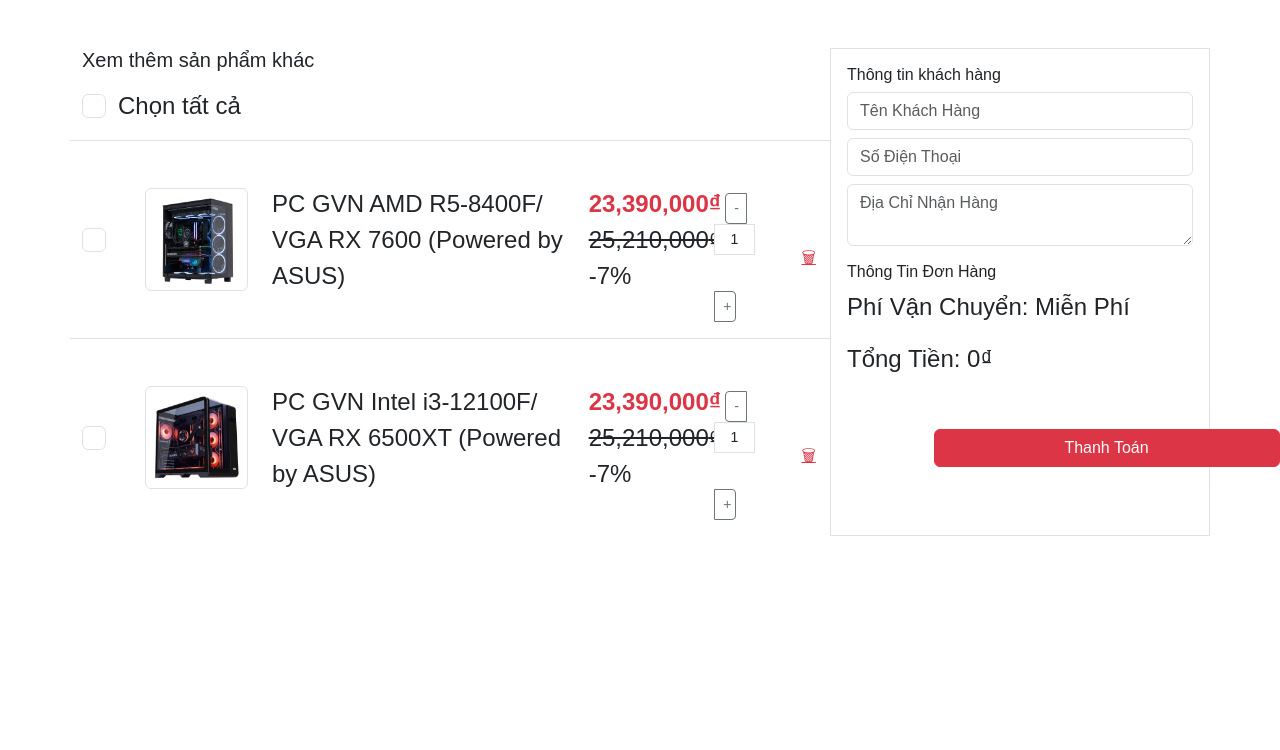
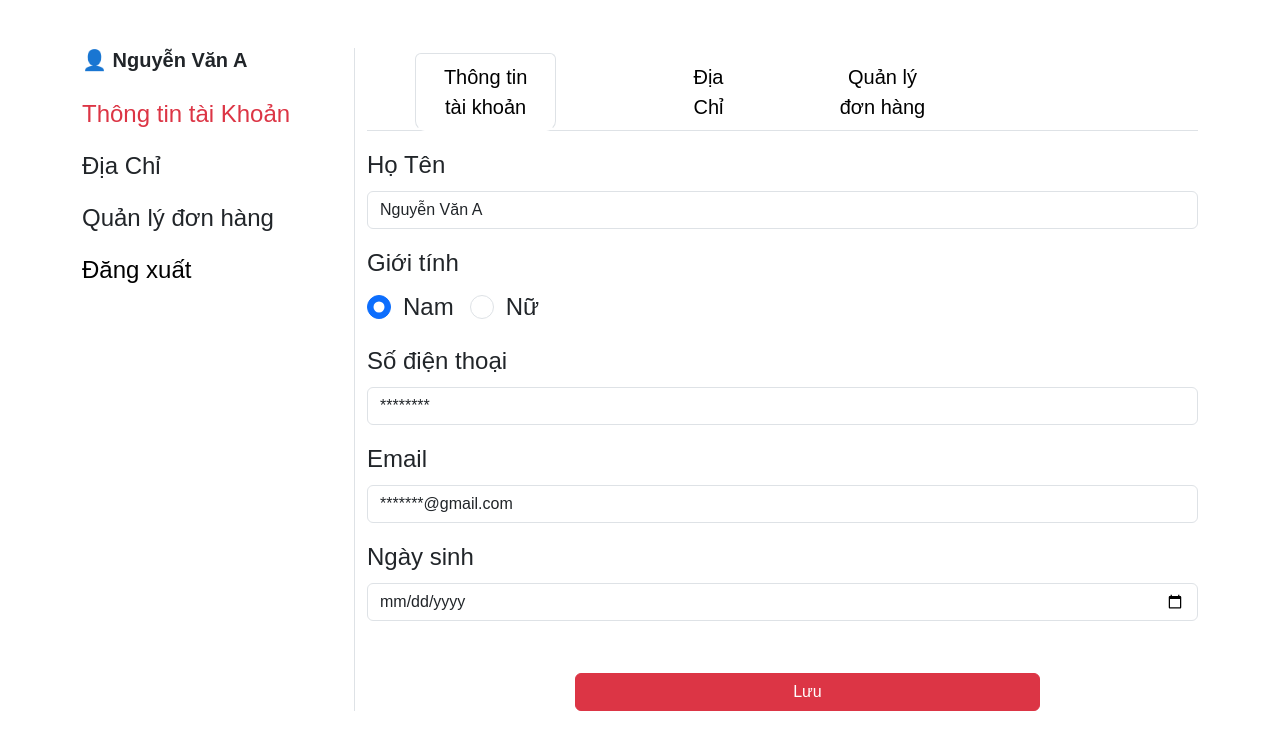
Before and after one commit to QH0106/E-commerce-Website, a React (Vite) app in the folder tip_b18_computer-ecommerce-fe/: page / in a window 1280 px wide. Shown: the top 750 px of the page. Built offline with nearby package versions, Linux system fonts and the light colour scheme.

Commit message:
add profile

```diff
--- a/tip_b18_computer-ecommerce-fe/package.json
+++ b/tip_b18_computer-ecommerce-fe/package.json
@@ -26,7 +26,8 @@
     "react-icons": "^5.5.0",
     "react-parallax-tilt": "^1.7.286",
     "react-router": "^7.3.0",
-    "react-router-dom": "^7.3.0"
+    "react-router-dom": "^7.3.0",
+    "react-toastify": "^11.0.5"
   },
   "devDependencies": {
     "@eslint/js": "^9.21.0",
--- a/tip_b18_computer-ecommerce-fe/src/App.jsx
+++ b/tip_b18_computer-ecommerce-fe/src/App.jsx
@@ -9,13 +9,14 @@
 import ProductManagement from "./component/Admins/ProductManagement";
 import Detail from "./component/Pages/Detail"
 import Cart from "./component/Pages/Cart"
+import ProfilePage from "./component/Pages/ProfilePage"
 
 
 function App() {
   return (
     <div className="home">
       <Routes>
-        <Route path="/" element={< Cart/>} />
+        <Route path="/" element={< ProfilePage/>} />
         <Route path="/HomePage" element={<HomePage />} />
         <Route path="/ProDuct" element={<ProDuct />} />
         <Route path="/login" element={<Login />} />
@@ -23,6 +24,7 @@
         <Route path="/Forgotpassword" element={<Forgotpassword />} />
         <Route path="/Admin" element={<Admin />} />
         <Route path="/Cart" element={<Cart />} />
+        <Route path="/ProfilePage" element={<ProfilePage />} />
       </Routes>
     </div>
   );
--- a/tip_b18_computer-ecommerce-fe/src/component/Pages/Cart.jsx
+++ b/tip_b18_computer-ecommerce-fe/src/component/Pages/Cart.jsx
@@ -2,7 +2,6 @@
 import { useNavigate } from "react-router-dom";
 import { Container, Row, Col, Form, Button, Image, InputGroup } from "react-bootstrap";
 
-// Dữ liệu giỏ hàng ban đầu
 const initialCart = [
   {
     id: 1,
@@ -24,10 +23,7 @@
   },
 ];
 
-
-
 const CartPage = () => {
-  // Khai báo state cho giỏ hàng và thông tin khách hàng
   const [cart, setCart] = useState(initialCart);
   const [customer, setCustomer] = useState({ name: "", phone: "", address: "" });
   const navigate = useNavigate();
@@ -64,11 +60,11 @@
 
   // Tính tổng tiền của giỏ hàng (chỉ tính các sản phẩm đã chọn)
   const total = cart
-    .filter((item) => item.selected) // Chỉ lọc các sản phẩm được chọn
-    .reduce((sum, item) => sum + item.price * item.quantity, 0); // Tính tổng tiền
+    .filter((item) => item.selected) // lọc sp được chọn
+    .reduce((sum, item) => sum + item.price * item.quantity, 0); // tổng tiền
 
     const handleBuy = () => {
-      navigate('/HomePage');
+            navigate('/HomePage');
     };
 
   return (
--- /dev/null
+++ b/tip_b18_computer-ecommerce-fe/src/component/Pages/ProfilePage.jsx
@@ -0,0 +1,158 @@
+import React, { useState } from "react";
+import "react-toastify/dist/ReactToastify.css";
+// import axios from "axios";
+import { Container, Row, Col, Form, Button, Tab, Tabs } from "react-bootstrap";
+import { ToastContainer, toast } from "react-toastify";
+
+
+const UserProfilePage = () => {
+  const [key, setKey] = useState("info");
+  const [user, setUser] = useState({
+    name: "Nguyễn Văn A",
+    gender: "male",
+    phone: "********",
+    email: "*******@gmail.com",
+    birthdate: "",
+  });
+
+  const handleSave = () => {
+    toast.success("Thông tin đã được lưu!");
+  };
+
+// const handleSave = async () => {
+//   try {
+//     await axios.put("https://your-backend.com/api/user/update", user);
+//     toast.success(" Thông tin đã được lưu!");
+//   } catch (error) {
+//     toast.error(" Có lỗi xảy ra khi lưu!");
+//   }
+// };
+
+  const handleLogout = () => {
+    localStorage.removeItem("user")
+    localStorage.removeItem("currentUser");
+    toast.info("Đã đăng xuất!");
+  };
+
+  // const handleLogout = async () => {
+  //   try {
+  //     await axios.post("/api/logout");
+  //     localStorage.removeItem("currentUser");
+  //     toast.info(" Đã đăng xuất!");
+  //   } catch (error) {
+  //     toast.error(" Đăng xuất thất bại!");
+  //   }
+  // };
+
+  return (
+    <Container className="py-5">
+      <Row>
+        <Col md={3} className="border-end">
+          <h5 className="fw-bold mb-4">👤 Nguyễn Văn A</h5>
+          <div
+            className={`mb-3 ${key === "info" ? "text-danger" : ""}`}
+            style={{ cursor: "pointer" }}
+            onClick={() => setKey("info")}
+          >
+            Thông tin tài Khoản
+          </div>
+          <div
+            className={`mb-3 ${key === "address" ? "text-danger" : ""}`}
+            style={{ cursor: "pointer" }}
+            onClick={() => setKey("address")}
+          >
+            Địa Chỉ
+          </div>
+          <div
+            className={`mb-3 ${key === "orders" ? "text-danger" : ""}`}
+            style={{ cursor: "pointer" }}
+            onClick={() => setKey("orders")}
+          >
+            Quản lý đơn hàng
+          </div>
+          <div className="text-black" style={{ cursor: "pointer" }} onClick={handleLogout}>
+            Đăng xuất
+          </div>
+        </Col>
+
+        <Col md={9}>
+          <Tabs id="product-tabs" activeKey={key} onSelect={(k) => setKey(k)} className="mb-3">
+            <Tab eventKey="info" title="Thông tin tài khoản">
+              <Form>
+                <Form.Group className="mb-3">
+                  <Form.Label>Họ Tên</Form.Label>
+                  <Form.Control
+                    value={user.name}
+                    onChange={(e) => setUser({ ...user, name: e.target.value })}
+                  />
+                </Form.Group>
+
+                <Form.Group className="mb-3">
+                  <Form.Label>Giới tính</Form.Label>
+                  <div>
+                    <Form.Check
+                      inline
+                      label="Nam"
+                      name="gender"
+                      type="radio"
+                      checked={user.gender === "male"}
+                      onChange={() => setUser({ ...user, gender: "male" })}
+                    />
+                    <Form.Check
+                      inline
+                      label="Nữ"
+                      name="gender"
+                      type="radio"
+                      checked={user.gender === "female"}
+                      onChange={() => setUser({ ...user, gender: "female" })}
+                    />
+                  </div>
+                </Form.Group>
+
+                <Form.Group className="mb-3">
+                  <Form.Label>Số điện thoại</Form.Label>
+                  <Form.Control
+                    value={user.phone}
+                    onChange={(e) => setUser({ ...user, phone: e.target.value })}
+                  />
+                </Form.Group>
+
+                <Form.Group className="mb-3">
+                  <Form.Label>Email</Form.Label>
+                  <Form.Control
+                    value={user.email}
+                    onChange={(e) => setUser({ ...user, email: e.target.value })}
+                  />
+                </Form.Group>
+
+                <Form.Group className="mb-3">
+                  <Form.Label>Ngày sinh</Form.Label>
+                  <Form.Control
+                    type="date"
+                    value={user.birthdate}
+                    onChange={(e) => setUser({ ...user, birthdate: e.target.value })}
+                  />
+                </Form.Group>
+
+                <Button variant="danger" onClick={handleSave}>
+                  Lưu
+                </Button>
+              </Form>
+            </Tab>
+
+            <Tab eventKey="address" title="Địa Chỉ">
+              <p>Hiển thị hoặc chỉnh sửa địa chỉ giao hàng tại đây.</p>
+            </Tab>
+
+            <Tab eventKey="orders" title="Quản lý đơn hàng">
+              <p>Xem lịch sử hoặc trạng thái đơn hàng.</p>
+            </Tab>
+          </Tabs>
+        </Col>
+      </Row>
+      <ToastContainer position="top-center" autoClose={2000} />
+    </Container>
+  );
+};
+
+export default UserProfilePage;
```
Also changed, not shown: 1 other file (tests, documents, lock files or other folders).
